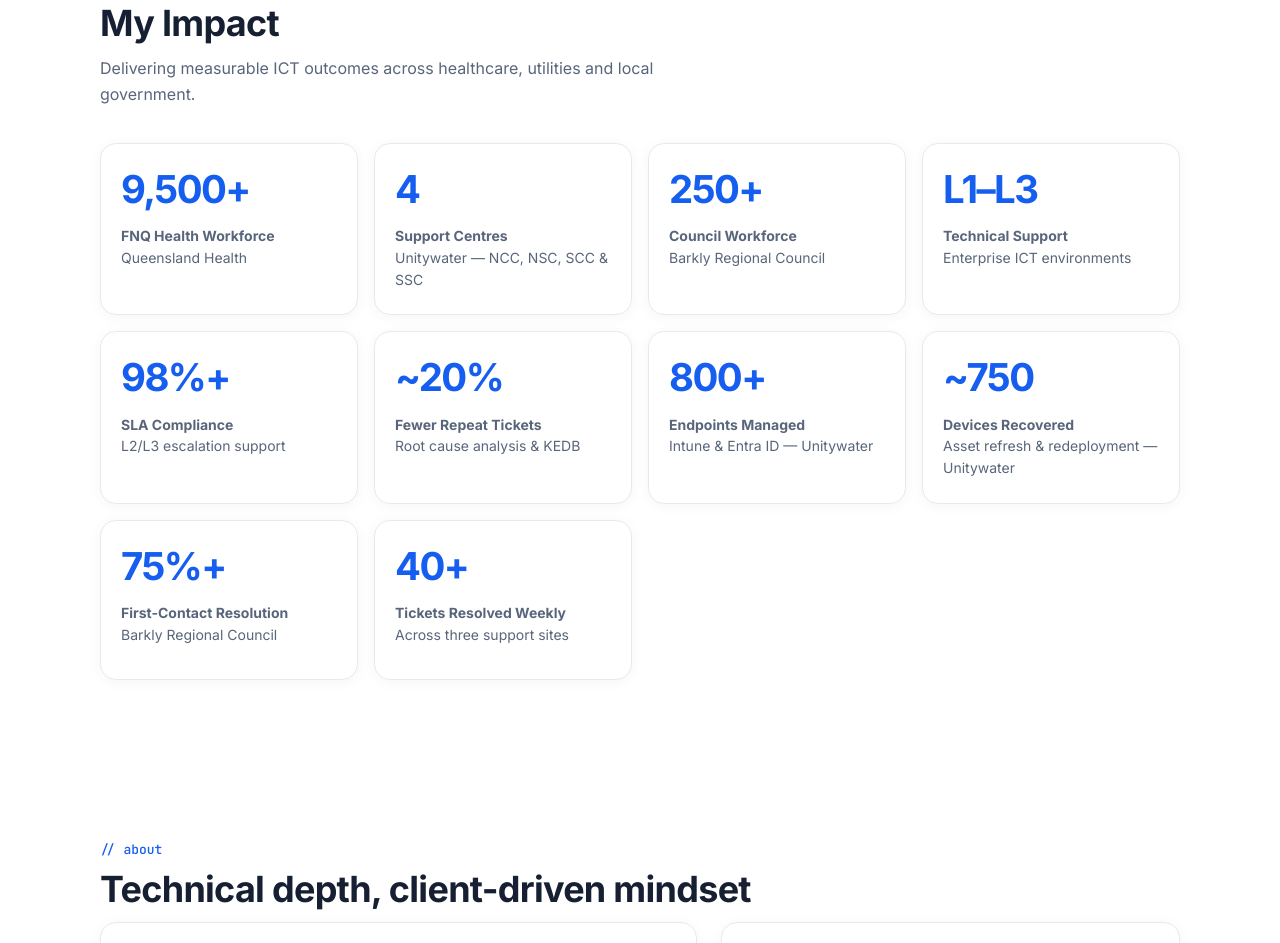
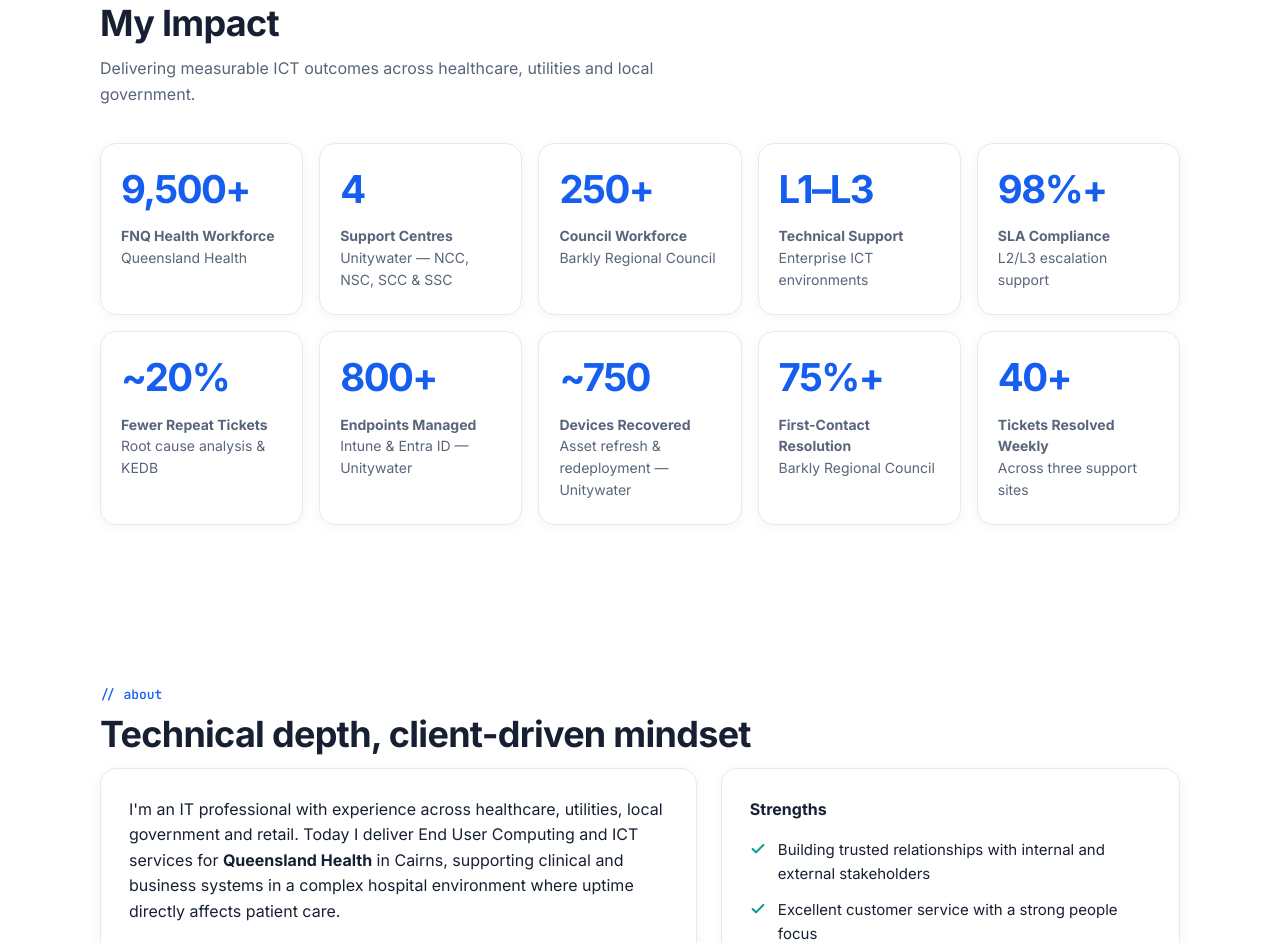
Before and after one commit to HemaSKantipudi/HemaSKantipudi.github.io, a plain HTML site: page index.html in a window 1280 px wide. Shown: the part 1148-2091 px from the top of the page. Drawn offline with Linux system fonts and the light colour scheme.

Commit message:
Display five impact cards per row on desktop

```diff
--- a/index.html
+++ b/index.html
@@ -179,7 +179,7 @@ footer{padding:28px 0 40px;color:var(--muted);font-size:13px;text-align:center}
 body,main{background:#fff}
 .hero{background:#fff}
 .theme{display:none}
-.impact-grid{display:grid;grid-template-columns:repeat(4,minmax(0,1fr));gap:16px}
+.impact-grid{display:grid;grid-template-columns:repeat(5,minmax(0,1fr));gap:16px}
 .impact-item{padding:24px 20px;min-height:160px}
 .impact-item strong{display:block;font-size:clamp(29px,3vw,42px);line-height:1.1;letter-spacing:-.04em;color:var(--accent);margin-bottom:15px}
 .impact-item p{font-size:14px;color:var(--muted);line-height:1.55}
```
